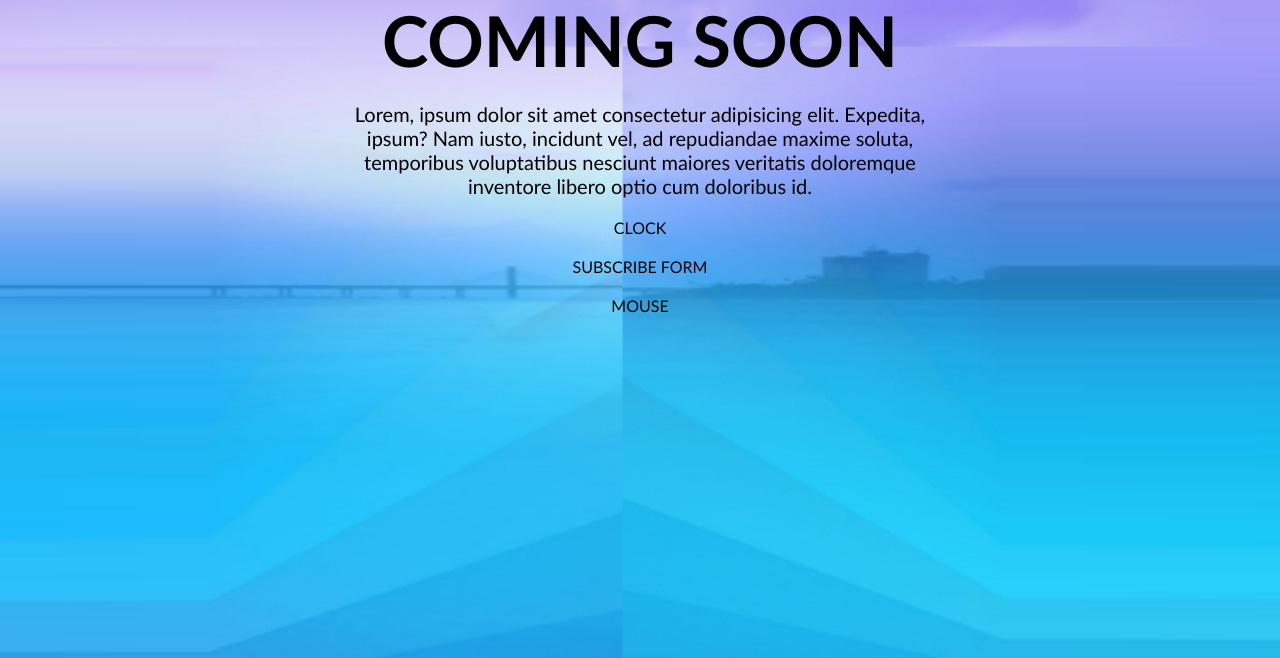
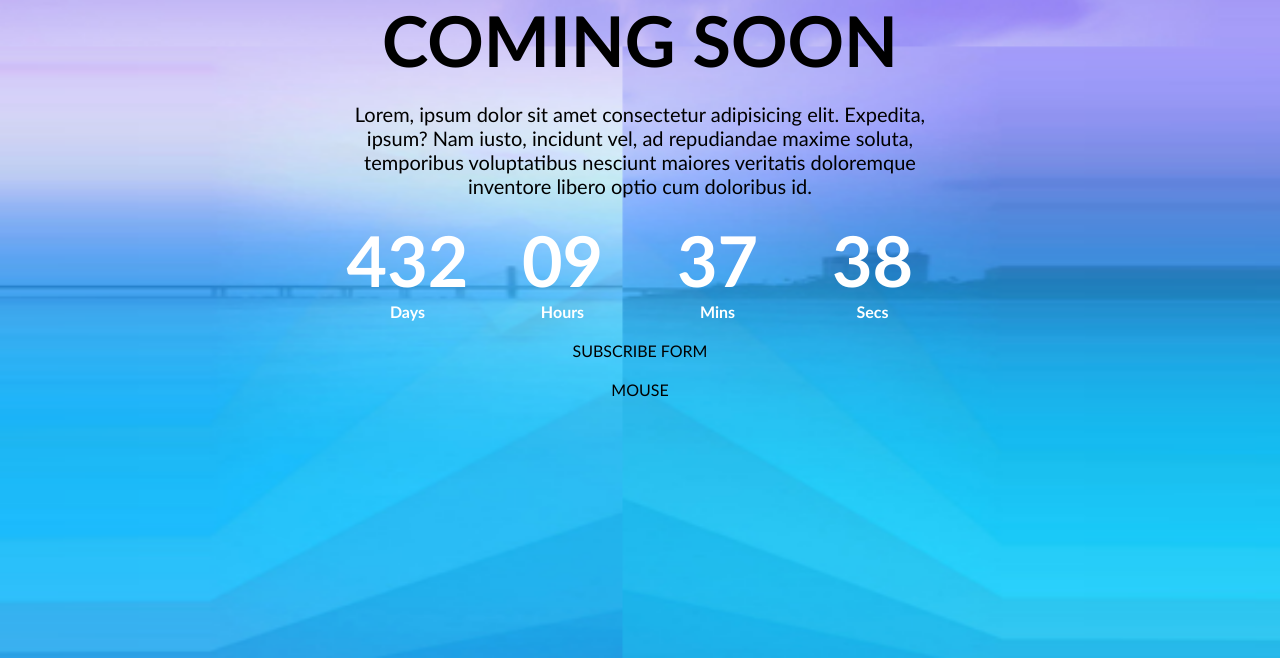
Before and after one commit to Kalis1990/5-coming-soon, a website: page index.html in a window 1280 px wide. Shown: the part 142-800 px from the top of the page. Drawn offline with Linux system fonts and the light colour scheme.

Commit message:
clock ready

```diff
--- a/css/components/clock.css
+++ b/css/components/clock.css
@@ -0,0 +1,31 @@
+.clock{
+    display: grid;
+    grid-template-columns: repeat(4, 1fr);
+    /* grid-template-columns: 1fr 1fr 1fr 1fr;  same shit*/
+    gap: 20px;
+    color: white;
+    text-decoration: uppercase;
+    font-weight: bold;
+}
+.time > .time{
+    font-size: 18px;
+
+}
+.time > .value{
+    font-size: 70px;
+    font-weight: bold;
+}
+
+@media(max-width: 700px){
+    .clock{
+        display: grid;
+        grid-template-columns: 1fr 1fr;
+    }
+}
+@media(max-width: 460px){
+    .clock{
+        display: grid;
+        grid-template-columns: 1fr;
+
+    }
+}
--- a/index.html
+++ b/index.html
@@ -23,8 +23,23 @@
             <!-- <div class="bg-img" ></div> -->
             <h2 class="title" >Coming soon</h2>
             <p class="description" >Lorem, ipsum dolor sit amet consectetur adipisicing elit. Expedita, ipsum? Nam iusto, incidunt vel, ad repudiandae maxime soluta, temporibus voluptatibus nesciunt maiores veritatis doloremque inventore libero optio cum doloribus id.</p>
-            <div>
-                CLOCK
+            <div class="clock">
+                <div class="time">
+                    <div class="value">432</div>
+                    <div>Days</div>
+                </div>
+                <div class="time">
+                    <div class="value">09</div>
+                    <div>Hours</div>
+                </div>
+                <div class="time">
+                    <div class="value">37</div>
+                    <div>Mins</div>
+                </div>
+                <div class="time">
+                    <div class="value">38</div>
+                    <div>Secs</div>
+                </div>
             </div>
             <form>
                 SUBSCRIBE FORM
```
